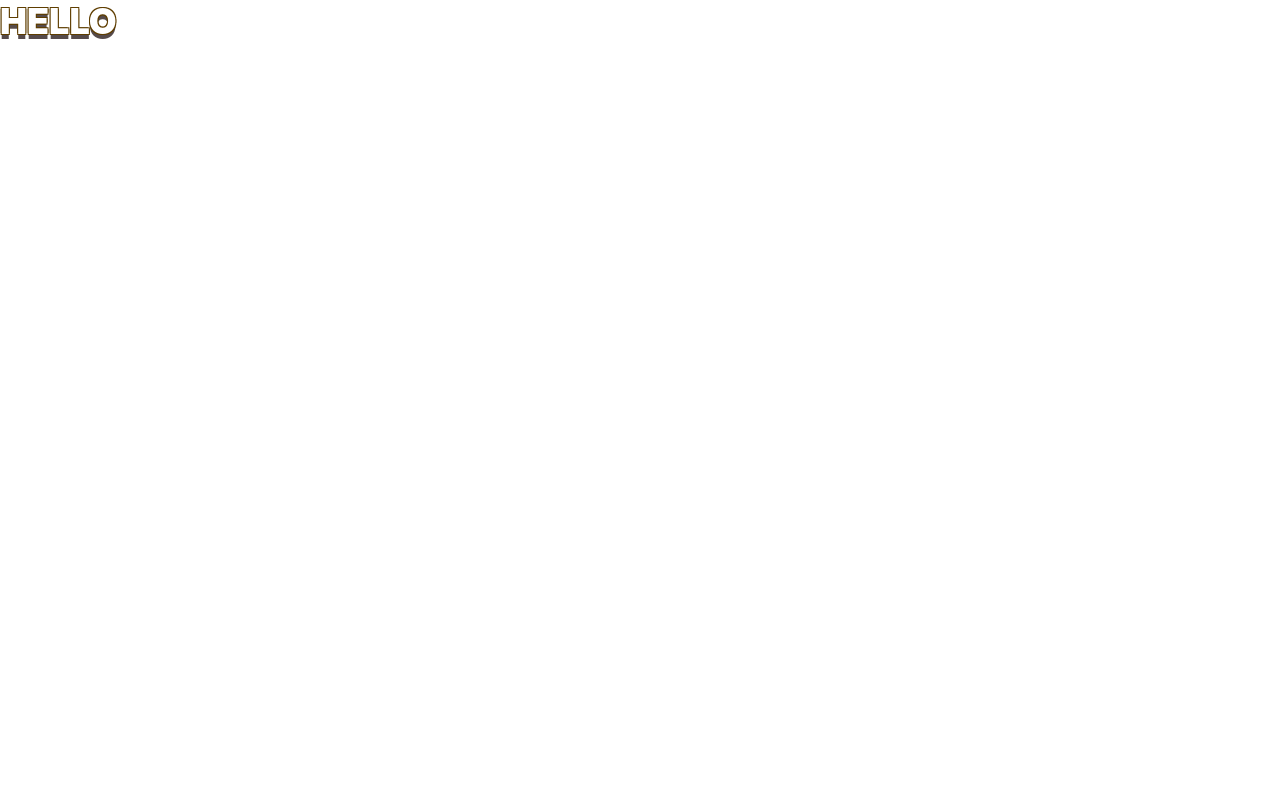
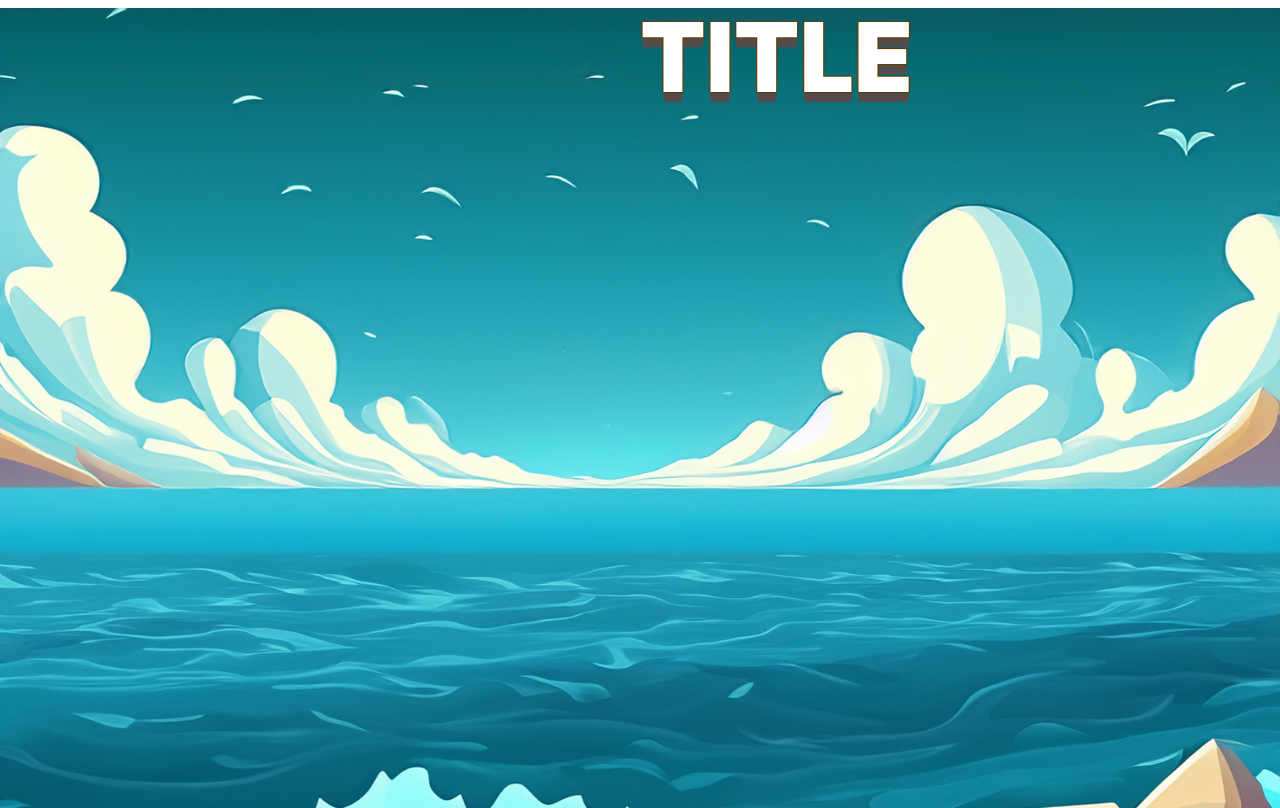
Before and after one commit to Nucl3arSn3k/Dandyhacks-2023, a Next.js app in the folder client/: page / in a window 1280 px wide. Built offline with nearby package versions, Linux system fonts and the light colour scheme.

Commit message:
home page so far

```diff
--- a/client/src/components/BoldedHeader.tsx
+++ b/client/src/components/BoldedHeader.tsx
@@ -12,19 +12,20 @@ export const BoldedHeader = ({
   ...rest
 }: Props & HeadingProps) => {
   return (
-    <Box as="span" pos="relative">
+    <Box pos="relative">
       <Heading
         fontWeight={900}
         color="white"
+        position="absolute"
         textShadow="-1px -1px 0 #5F3E00, 1px -1px 0 #5F3E00, -1px 1px 0 #5F3E00, 1px 1px 0 #5F3E00"
-        zIndex={1}
+        zIndex={2}
         textTransform="uppercase"
         {...rest}
       >
         {text}
       </Heading>
       <Heading
-        zIndex={-1}
+        zIndex={1}
         fontWeight={900}
         color="#564B4B"
         position="absolute"
--- a/client/src/pages/index.tsx
+++ b/client/src/pages/index.tsx
@@ -1,11 +1,21 @@
 import Head from "next/head";
-import { Flex, Heading } from "@chakra-ui/react";
+import { Box, Flex, Heading, VStack } from "@chakra-ui/react";
 import { BoldedHeader } from "@/components/BoldedHeader";
+import Image from "next/image";
 
 export default function Home() {
   return (
-    <Flex>
-      <BoldedHeader text="hello" />
-    </Flex>
+    <VStack w="100vw" pos="relative">
+      <BoldedHeader text="Title" fontSize="96px" shadowOffset={10} />
+
+      <Image
+        src="/assets/background/ocean_bg.png"
+        alt="Background"
+        width="0"
+        height="0"
+        sizes="100vw"
+        style={{ width: "100%", height: "100vh", zIndex: -1 }}
+      />
+    </VStack>
   );
 }
```
